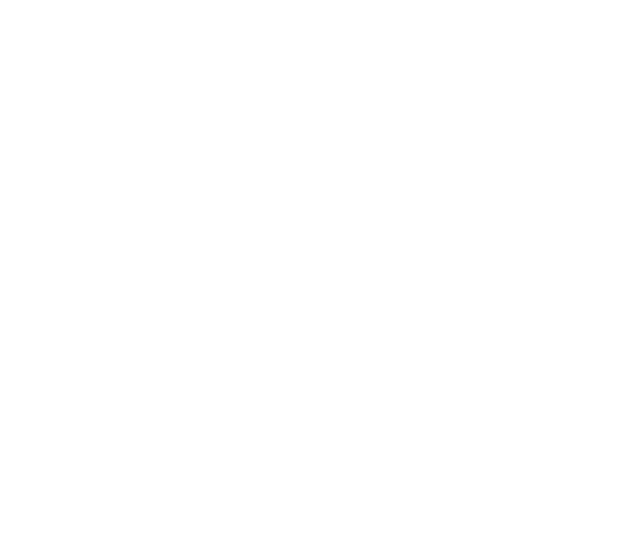
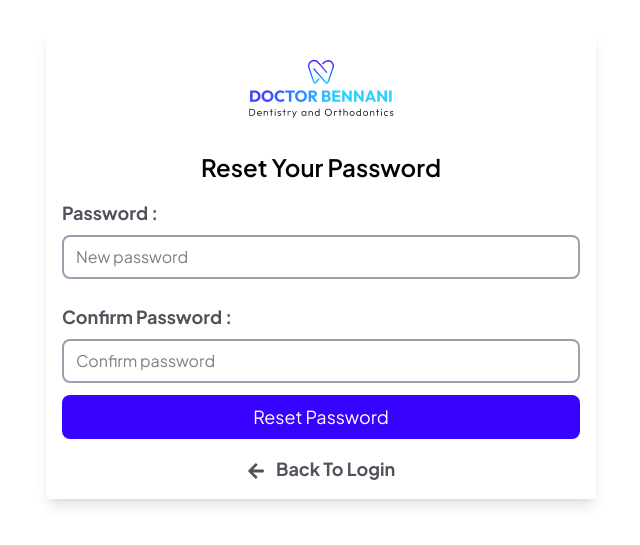
Before and after one commit to Adamelbouchiri/Dentist, a React (Vite) app: page /reset-password in a window 1280 px wide. Before the commit this address had no page. Shown: the part 157-702 px from the top of the page, without its empty margins (319-959 px from the left). Built offline with nearby package versions, Linux system fonts and the light colour scheme.

Commit message:
adding-reset-password

```diff
--- a/src/App.jsx
+++ b/src/App.jsx
@@ -9,6 +9,7 @@
 import { GoogleAuthSuccess } from "./pages/Auth/GoogleAuthSuccess";
 import { FacebookAuthSuccess } from "./pages/Auth/FacebookAuthSuccess";
 import {ForgotPassword} from "./pages/Auth/ForgotPassword";
+import { ResetPassword } from "./pages/Auth/ResetPassword";
 
 function App() {
   return (
@@ -25,8 +26,9 @@
             element={<FacebookAuthSuccess />}
           />
         </Route>
-        <Route path="/second-Registration" element={<SecondRegistration />} />\
+        <Route path="/second-Registration" element={<SecondRegistration />} />
         <Route path="/forgot-password" element={<ForgotPassword />} />
+        <Route path="/reset-password" element={<ResetPassword />} />
       </Routes>
     </Router>
   );
--- a/src/pages/Auth/FacebookAuthSuccess.jsx
+++ b/src/pages/Auth/FacebookAuthSuccess.jsx
@@ -1,17 +1,19 @@
 import { useContext, useEffect } from "react";
 import { BounceLoader } from "react-spinners";
 
-import { useNavigate } from "react-router-dom";
+import { useNavigate, useSearchParams } from "react-router-dom";
 import AppContext from "../../context/AppProvider";
 
 export const FacebookAuthSuccess = () => {
 
   const {setToken} = useContext(AppContext);
 
+  const [searchParams] = useSearchParams();
+
   const navigate = useNavigate();
 
   useEffect(() => {
-    const token = new URLSearchParams(window.location.search).get("token");
+    const token = searchParams.get("token");
 
     if (token) {
       localStorage.setItem("token", token);
--- a/src/pages/Auth/ForgotPassword.jsx
+++ b/src/pages/Auth/ForgotPassword.jsx
@@ -1,12 +1,18 @@
 import { useState } from "react";
 import axios from "axios";
+import { Link } from "react-router-dom";
+import { FaArrowLeft } from "react-icons/fa";
 
 export const ForgotPassword = () => {
   const [email, setEmail] = useState("");
   const [message, setMessage] = useState("");
+  const [isSubmitted, setIsSubmitted] = useState(false);
 
   const handleSubmit = async (e) => {
     e.preventDefault();
+
+    setIsSubmitted(true);
+
     try {
       const response = await axios.post(
         "http://localhost:8000/api/forgot-password",
@@ -14,32 +20,67 @@
           email,
         }
       );
+
       setMessage(response.data.status);
     } catch (error) {
       setMessage("Unable to send reset link. Please try again.");
+    } finally {
+      setIsSubmitted(false);
     }
   };
 
   return (
-    <div className="max-w-md mx-auto mt-10 p-4 shadow rounded bg-white">
-      <h2 className="text-xl font-semibold mb-4">Forgot Password</h2>
+    <div className="h-screen flex md:items-center justify-center">
+      <div className="w-[550px] mx-auto mt-10 p-4 shadow-lg rounded bg-white">
+        <div className="flex items-center justify-center py-4">
+          <img src="/images/logo.png" alt="icon" />
+        </div>
+        <div className="">
+          <h2 className="text-lg md:text-xl font-semibold py-2 text-center">
+            Forgot Your Password ?
+          </h2>
+          <p className="text-gray-400 text-sm pb-6 text-center">
+            A code will be sent to your email, to help you reset your password
+          </p>
           <form onSubmit={handleSubmit}>
+            <label
+              htmlFor="email"
+              className="text-left inline-block text-gray-600 font-bold mb-2"
+            >
+              Email Address
+            </label>
             <input
+              id="email"
               type="email"
               placeholder="Enter your email"
               value={email}
               required
               onChange={(e) => setEmail(e.target.value)}
-          className="w-full border px-3 py-2 rounded mb-3"
+              className="w-full border border-gray-400 px-3 py-2 rounded-lg mb-3 focus:outline-none focus:border-primary-500 focus:border-2"
             />
             <button
+              disabled={isSubmitted}
               type="submit"
-          className="w-full bg-blue-600 text-white py-2 rounded hover:bg-blue-700"
+              className={`w-full text-md md:text-lg bg-primary-500 text-white py-2 rounded-lg transition duration-300 hover:bg-blue-600  ${
+                isSubmitted ? "opacity-50 cursor-not-allowed" : "cursor-pointer"
+              }`}
             >
-          Send Reset Link
+              {isSubmitted ? "Sending..." : "Send Reset Link"}
             </button>
-        {message && <p className="mt-3 text-sm text-gray-700">{message}</p>}
+            <Link
+              to="/login"
+              className="w-full text-md md:text-lg text-zinc-600 font-bold rounded-lg pt-4 inline-block text-center"
+            >
+              <FaArrowLeft className="inline-block me-2" /> Back To Login
+            </Link>
+            {message && (
+              <p className="mt-3 text-sm text-gray-700 text-center">
+                {message}
+              </p>
+            )}
           </form>
         </div>
+      </div>
+    </div>
   );
-}
+};
--- a/src/pages/Auth/GoogleAuthSuccess.jsx
+++ b/src/pages/Auth/GoogleAuthSuccess.jsx
@@ -1,5 +1,5 @@
 import { useContext, useEffect } from "react";
-import { useNavigate } from "react-router-dom";
+import { useNavigate, useSearchParams } from "react-router-dom";
 import { BounceLoader } from "react-spinners";
 import AppContext from "../../context/AppProvider";
 
@@ -8,15 +8,17 @@
 
   const {setToken} = useContext(AppContext);
 
+  const [searchParams] = useSearchParams();
+
   const navigate = useNavigate();
 
   useEffect(() => {
-    const token = new URLSearchParams(window.location.search).get("token");
+    const token = searchParams.get("token");
 
     if (token) {
       localStorage.setItem("token", token);
       setToken(token);
-      navigate("/"); // Redirect to home page instead of /dashboard
+      navigate("/");
     } else {
       navigate("/login");
     }
--- a/src/pages/Auth/Login.jsx
+++ b/src/pages/Auth/Login.jsx
@@ -54,8 +54,8 @@
   };
 
   return (
-    <div className="flex justify-center py-10 px-6 lg:px-12 xl:px-40">
-      <div className="w-full lg:w-1/2 p-4 lg:pe-12 xl:pe-20">
+    <div className="flex justify-center py-10 px-4 lg:px-12 xl:px-40">
+      <div className="w-full lg:w-1/2 p-2 lg:pe-12 xl:pe-20">
         <div className="flex justify-center">
           <img src="/images/logo.png" alt="login" />
         </div>
@@ -130,9 +130,9 @@
                 <span className="ml-2 text-gray-700">Save account</span>
               </label>
 
-              <a href="#" className="text-primary-500 underline font-bold">
+              <Link to="/forgot-password" className="text-primary-500 text-sm md:text-md underline font-bold">
                 Forgot password ?
-              </a>
+              </Link>
             </div>
 
             <button className="w-full mt-6 p-2 rounded-full bg-primary-500 text-white font-semibold cursor-pointer">
--- a/src/pages/Auth/Register.jsx
+++ b/src/pages/Auth/Register.jsx
@@ -49,8 +49,8 @@
   };
 
   return (
-    <div className="flex justify-center py-10 px-6 lg:px-10 xl:px-38">
-      <div className="w-full lg:w-1/2 p-4 lg:pe-12 xl:pe-20">
+    <div className="flex justify-center py-10 px-4 lg:px-10 xl:px-38">
+      <div className="w-full lg:w-1/2 p-2 lg:pe-12 xl:pe-20">
         <div className="flex justify-center">
           <img src="/images/logo.png" alt="login" />
         </div>
--- /dev/null
+++ b/src/pages/Auth/ResetPassword.jsx
@@ -0,0 +1,104 @@
+import { useState } from "react";
+import { Link, useNavigate, useSearchParams } from "react-router-dom";
+import axios from "axios";
+import { FaArrowLeft } from "react-icons/fa";
+
+export const ResetPassword = () => {
+  const [searchParams] = useSearchParams();
+  const token = searchParams.get("token");
+  const email = searchParams.get("email");
+
+  const navigate = useNavigate();
+
+  const [password, setPassword] = useState("");
+  const [passwordConfirmation, setPasswordConfirmation] = useState("");
+  const [message, setMessage] = useState("");
+  const [isSubmitted, setIsSubmitted] = useState(false);
+
+  const handleSubmit = async (e) => {
+    setIsSubmitted(true);
+    e.preventDefault();
+
+    try {
+      const res = await axios.post("http://localhost:8000/api/reset-password", {
+        token,
+        email,
+        password,
+        password_confirmation: passwordConfirmation,
+      });
+
+      setMessage(res.data.status);
+    } catch (error) {
+      setMessage(
+        "Failed to reset password. Please check the link or try again."
+      );
+    } finally {
+      setIsSubmitted(false);
+      navigate("/login");
+    }
+  };
+
+  return (
+    <div className="flex md:items-center justify-center h-screen">
+      <div className="w-[550px] mx-auto mt-10 p-4 shadow-lg rounded bg-white">
+        <div className="flex items-center justify-center py-4">
+          <img src="/images/logo.png" alt="icon" />
+        </div>
+        <div className="">
+          <h2 className="text-2xl font-semibold py-4 text-center">
+            Reset Your Password
+          </h2>
+          <form onSubmit={handleSubmit}>
+            <label
+              htmlFor="password"
+              className="block text-lg text-zinc-600 font-bold mb-2"
+            >
+              Password :
+            </label>
+            <input
+              id="password"
+              type="password"
+              placeholder="New password"
+              value={password}
+              required
+              onChange={(e) => setPassword(e.target.value)}
+              className="w-full border-2 border-gray-400 focus:outline-none focus:border-primary-500 px-3 py-2 rounded-lg mb-6"
+            />
+
+            <label
+              htmlFor="confirm-password"
+              className="block text-lg text-zinc-600 font-bold mb-2"
+            >
+              Confirm Password :
+            </label>
+            <input
+              id="confirm-password"
+              type="password"
+              placeholder="Confirm password"
+              value={passwordConfirmation}
+              required
+              onChange={(e) => setPasswordConfirmation(e.target.value)}
+              className="w-full border-2 border-gray-400 focus:outline-none focus:border-primary-500 px-3 py-2 rounded-lg mb-3"
+            />
+            <button
+              disabled={isSubmitted}
+              type="submit"
+              className={`w-full bg-primary-500 text-md md:text-lg text-white py-2 rounded-lg transition-colors duration-300 hover:bg-blue-600 ${
+                isSubmitted ? "opacity-50 cursor-not-allowed" : "cursor-pointer"
+              }`}
+            >
+              {isSubmitted ? "Resetting..." : "Reset Password"}
+            </button>
+            <Link
+              to="/login"
+              className="w-full text-md md:text-lg text-zinc-600 font-bold rounded-lg pt-4 inline-block text-center"
+            >
+              <FaArrowLeft className="inline-block me-2" /> Back To Login
+            </Link>
+            {message && <p className="mt-3 text-sm text-gray-700">{message}</p>}
+          </form>
+        </div>
+      </div>
+    </div>
+  );
+};
```
Lines whose indentation alone changed are shown as unchanged.
